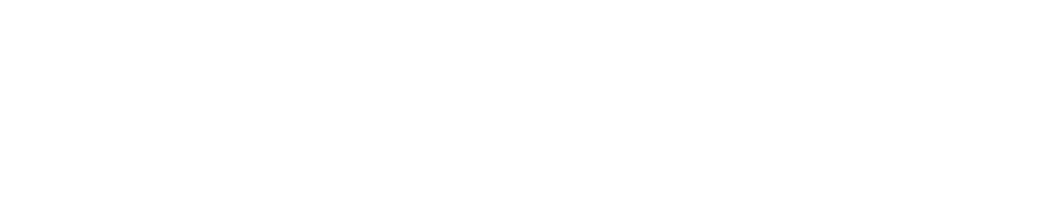
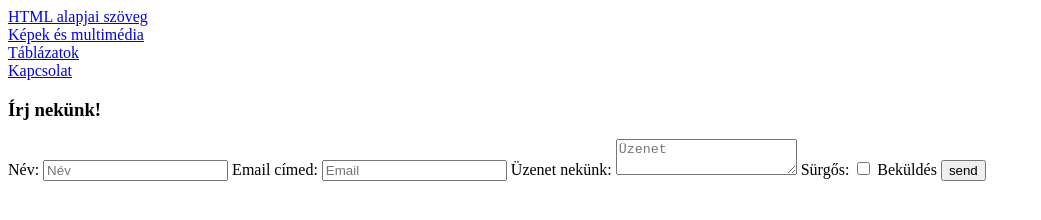
Before and after one commit to tyetya/HTML_alapjai_PK, a plain HTML site: page kapcsolat.html in a window 1280 px wide. Shown: the whole page, without its empty margins (0-1041 px from the left). Drawn offline with Linux system fonts and the light colour scheme.

Commit message:
Kapcsolat.html is teljesen kész, validálva! Feladat befejezve (HTML alapok), struktúra kész. Css egy másik alkalommal lesz hozzáadva.

```diff
--- a/kapcsolat.html
+++ b/kapcsolat.html
@@ -6,6 +6,46 @@
     <title>Kapcsolat</title>
 </head>
 <body>
+    <header>
+        <nav class="navbar">
+            <div class="szoveg">
+                <a href="./index.html#szoveg">HTML alapjai szöveg</a>
+            </div>
+            <div class="kepek">
+                <a href="./index.html#kepek">Képek és multimédia</a>
+            </div>
+            <div class="tablazat">
+                <a href="./index.html#tablazat">Táblázatok</a>
+            </div>
+            <div class="kapcsolat">
+                <a href="./kapcsolat.html">Kapcsolat</a>
+            </div>
+        </nav>
+    </header>
+    <main>
+        <section>
+            <h3>Írj nekünk!</h3>
+            <div class="urlap">
+                <form action="https://formspree.io/f/mqakqpwr" method="post">
+                    <label for="nev">Név:
+                        <input id="nev" name="nev" type="text" placeholder="Név">
+                    </label>
+                    <label for="email">Email címed:
+                        <input id="email" name="email" type="email" placeholder="Email">
+                    </label>
+                    <label for="uzenet">Üzenet nekünk:
+                        <textarea name="uzenet" id="uzenet" placeholder="Üzenet"></textarea>
 
+                    </label>
+                    <label for="surgos">Sürgős:
+                        <input id="surgos" name="surgos" type="checkbox" class="surgos">
+                    </label>
+                    <label for="submit">Beküldés
+                        <input id="submit" name="submit" type="submit" value="send">
+                    </label>
+                </form>
+            </div>
+        </section>
+    </main>
 </body>
 </html>
```
Also changed, not shown: index.html (+3 -1 lines).
